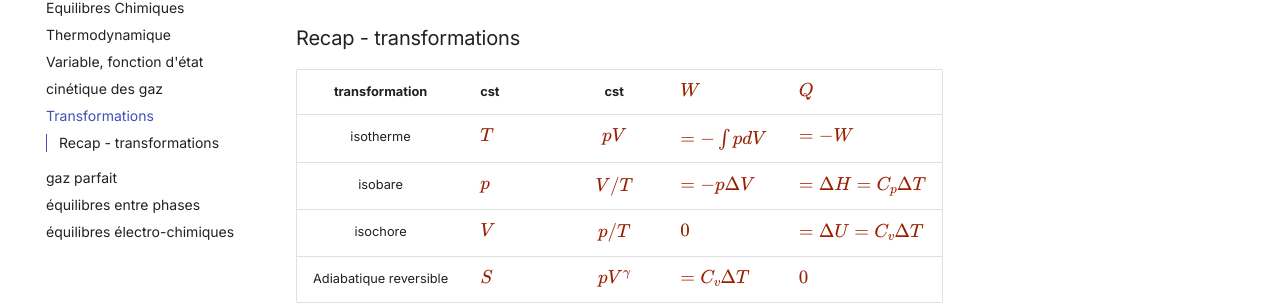
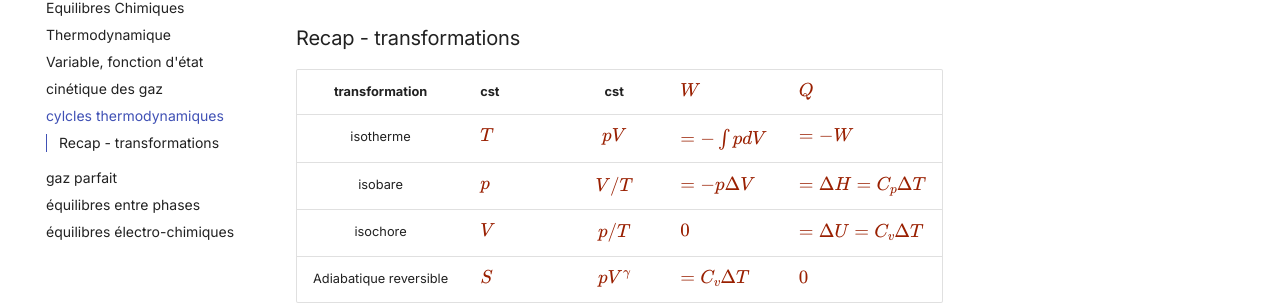
Before and after one commit to Aymco/public-obsidian, an MkDocs documentation site: the page built from docs/Chimie 2/cylcles thermodynamiques.md, in a window 1280 px wide. Shown: the part 205-510 px from the top of the page. Built offline with MkDocs 1.6.1 and Material for MkDocs 9.7.7, drawn with Linux system fonts in a browser that asks for light colours; comment, search, counter and statistics services are not loaded.

Commit message:
PUSH NOTE : cylcles thermodynamiques.md

```diff
--- a/docs/Chimie 2/cylcles thermodynamiques.md
+++ b/docs/Chimie 2/cylcles thermodynamiques.md
@@ -4,7 +4,8 @@ category: Chimie 2
 tags:
   - matière
 created: 2023-11-01
-updated: 2024-01-03
+updated: 2024-01-06
+title: cylcles thermodynamiques
 ---
 
 # Transformations
```
